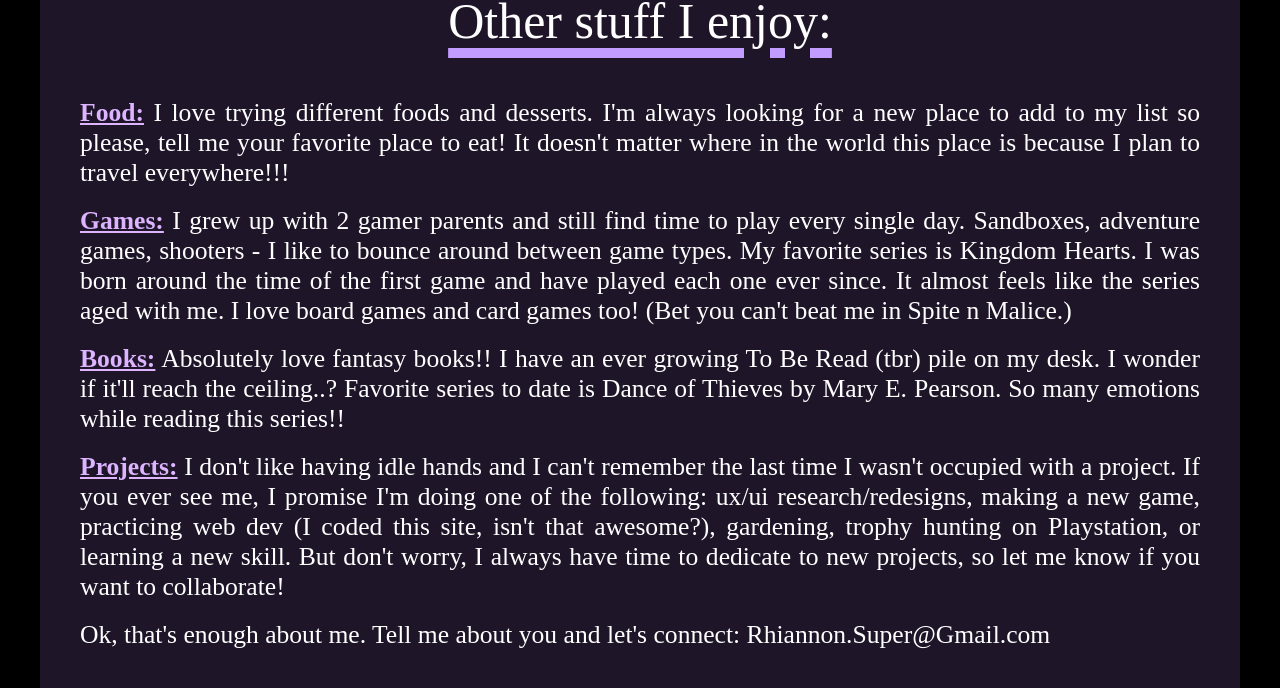
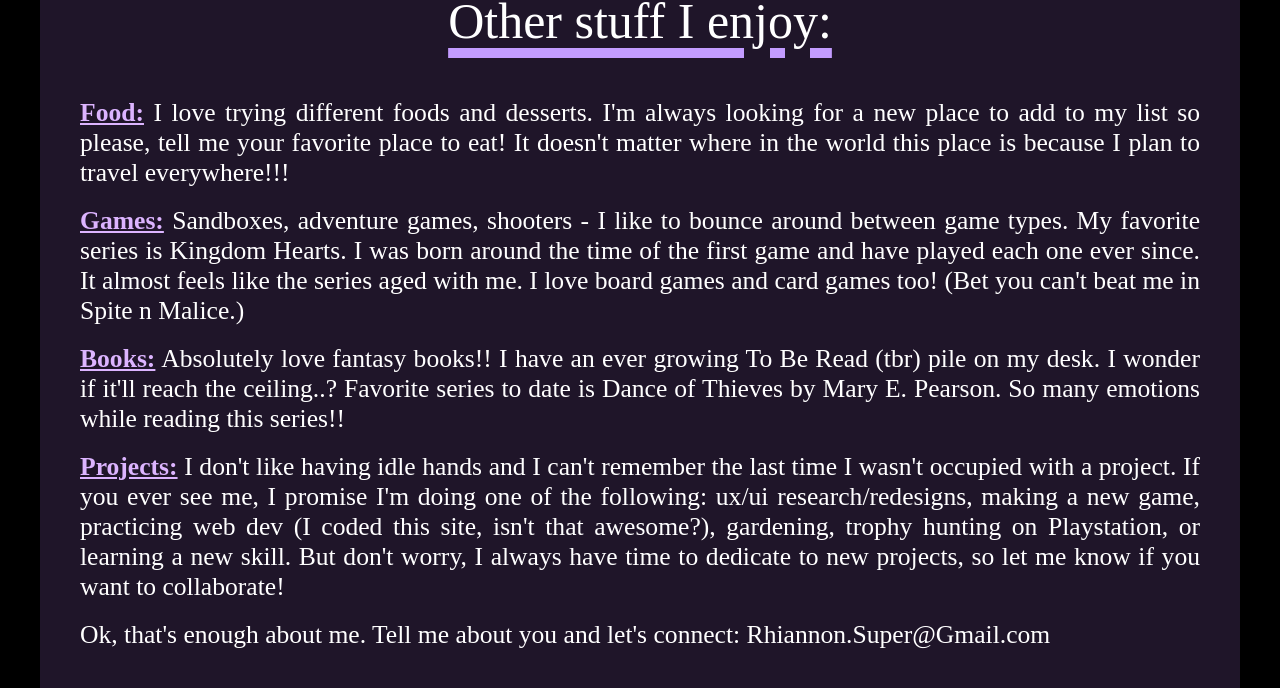
Before and after one commit to xxItzBoscoxx/Portfolio, a plain HTML site: page about.html in a window 1280 px wide. Shown: the part 936-1624 px from the top of the page. Drawn offline with Linux system fonts and the light colour scheme.

Commit message:
Updated Resume

```diff
--- a/about.html
+++ b/about.html
@@ -47,7 +47,7 @@
             <br>
             <p><span>Food:</span> I love trying different foods and desserts. I'm always looking for a new place to add to my list so please, tell me your favorite place to eat! It doesn't matter where in the world this place is because I plan to travel everywhere!!!</p>
             <br>
-            <p><span>Games:</span> I grew up with 2 gamer parents and still find time to play every single day. Sandboxes, adventure games, shooters - I like to bounce around between game types. My favorite series is Kingdom Hearts. I was born around the time of the first game and have played each one ever since. It almost feels like the series aged with me. I love board games and card games too! (Bet you can't beat me in Spite n Malice.)</p>
+            <p><span>Games:</span> Sandboxes, adventure games, shooters - I like to bounce around between game types. My favorite series is Kingdom Hearts. I was born around the time of the first game and have played each one ever since. It almost feels like the series aged with me. I love board games and card games too! (Bet you can't beat me in Spite n Malice.)</p>
             <br>
             <p><span>Books:</span> Absolutely love fantasy books!! I have an ever growing To Be Read (tbr) pile on my desk. I wonder if it'll reach the ceiling..? Favorite series to date is Dance of Thieves by Mary E. Pearson. So many emotions while reading this series!!</p>
             <br>
```
Also changed, not shown: 1 other file.
